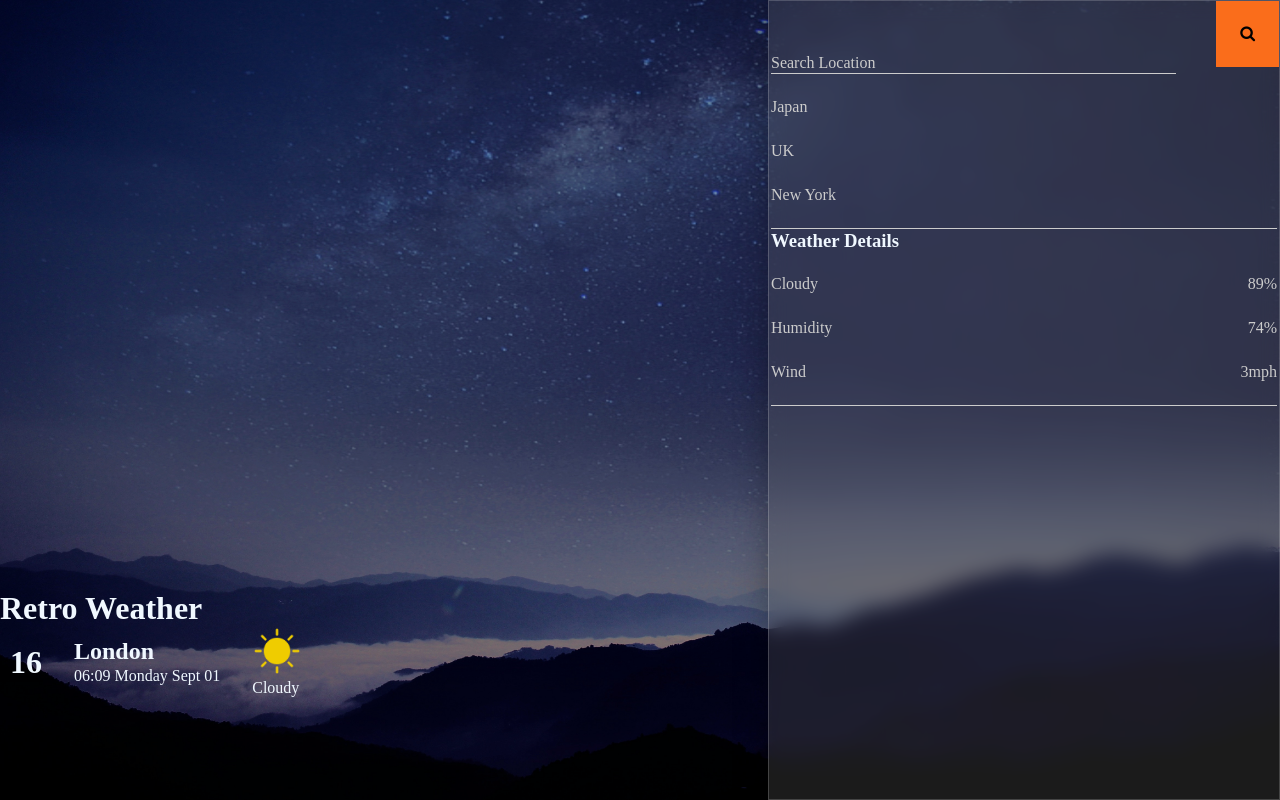
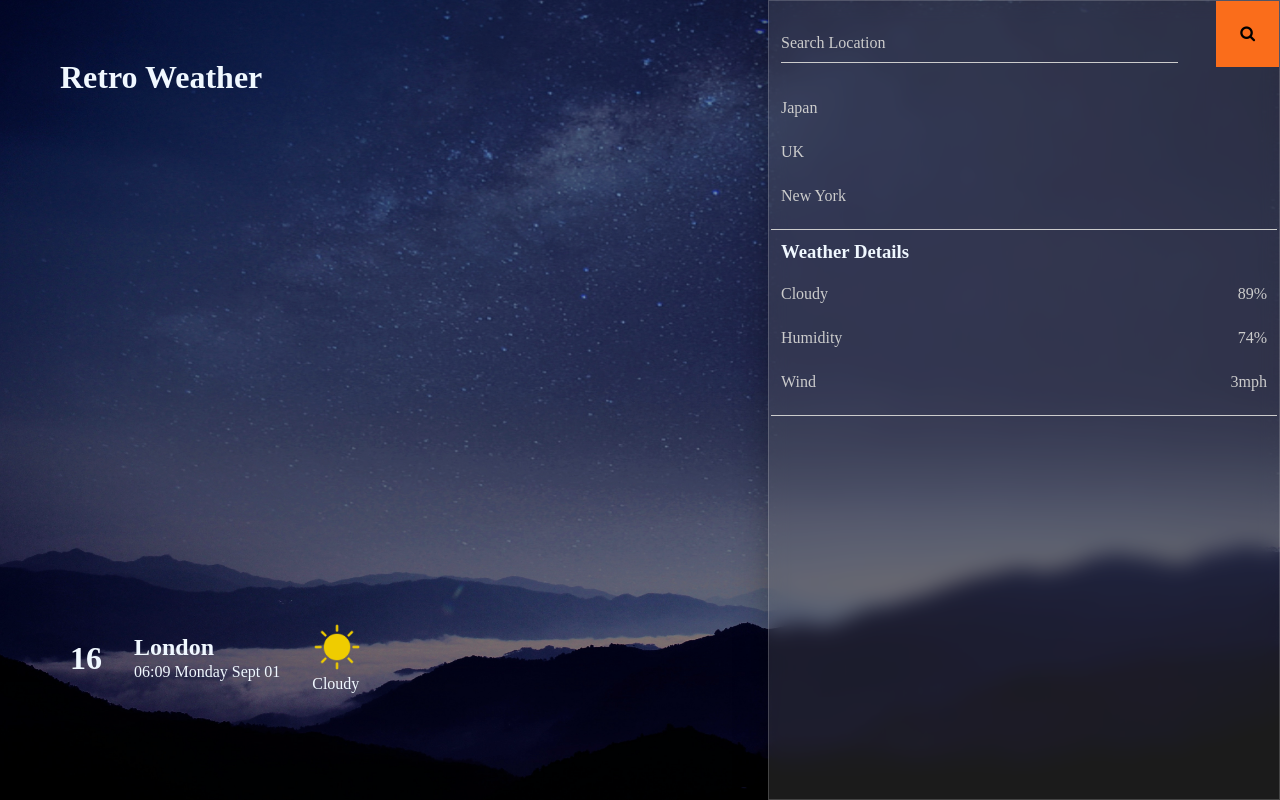
Before and after one commit to mr-aust1n/milestone-project-two, a website: page index.html in a window 1280 px wide. Drawn offline with Linux system fonts and the light colour scheme; no server answers; files whose address does not match are found by name; a web font is replaced by a local one.

```diff
--- a/assets/styles.css
+++ b/assets/styles.css
@@ -109,9 +109,7 @@
     position: relative;
     transition: 500ms;
     opacity: 1;
-    display: flex;
-    flex-direction: column;
-    justify-content: flex-end;
+
 }
 
 .weather-app::before {
@@ -130,12 +128,13 @@
     top: 0;
     left: 0;
     width: 100%;
-    height: 100%;
+    height: 85%;
     display: flex;
     justify-content: space-between;
     align-items: flex-start;
     flex-direction: column;
-    padding: 2px, 3px, 4px, 3px;
+    padding: 10px 10px;
+
 }
 
 .weather-info {
@@ -164,10 +163,10 @@
 }
 
 .panel {
-    position: absolute;
-    width: 40%;
+    position: relative;
+    width: 100%;
     height: 100%;
-    top: 0;
+    top: 60px;
     right: 0;
     background: rgba(110, 110, 110, 0.25);
     box-shadow: 0 8px 32px 0 rgba(0, 0, 0, 0.3);
@@ -179,15 +178,9 @@
     overflow-y: scroll;
 }
 
-.panel,
-.container {
-    position: relative;
-    width: 100%;
-    top: initial;
-}
-
 .panel form {
     margin-bottom: 3px;
+    padding: 0px 0px 0px 10px;
 }
 
 .submit {
@@ -211,9 +204,10 @@
     background: none;
     border: none;
     border-bottom: 1px #ccc solid;
-    padding: 50px 1px 1px 0;
+    padding: 30px 10px 10px 0;
     width: 80%;
     color: #fff;
+
 }
 
 .search:focus {
@@ -225,7 +219,7 @@
 }
 
 .panel ul {
-    padding: 0 0 1px 0;
+    padding: 10px 10px 1px 10px;
     margin: 2px 0;
     border-bottom: 1px #ccc solid;
 }
@@ -256,6 +250,18 @@
 
 @media screen and (min-width: 768px) {
 
+    .container {
+        height: 100%;
+        padding: 60px 60px 4px 60px;
+
+    }
+
+    .weather-app {
+        display: flex;
+        flex-direction: column;
+        justify-content: flex-end;
+    }
+
     .panel {
         position: absolute;
         width: 40%;
@@ -264,4 +270,6 @@
         right: 0;
         right: 0;
     }
+
+
 }
```
